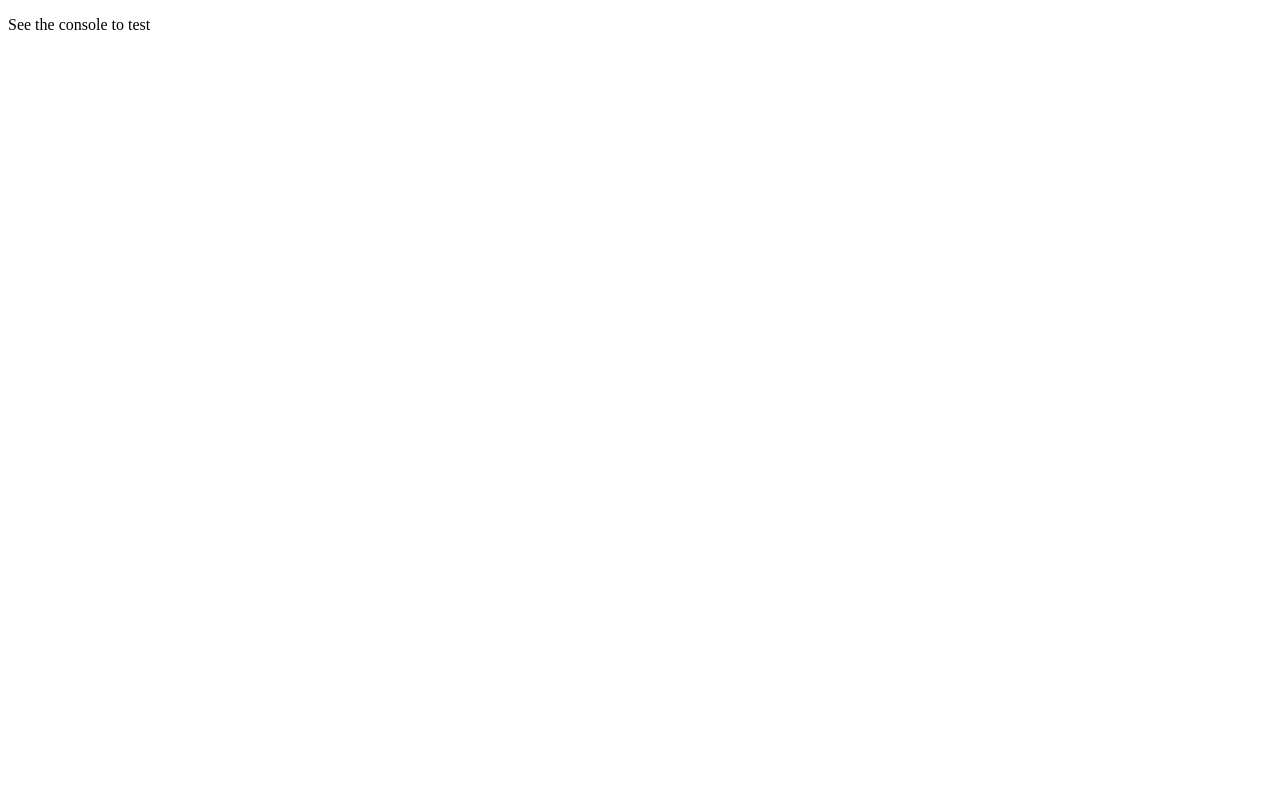
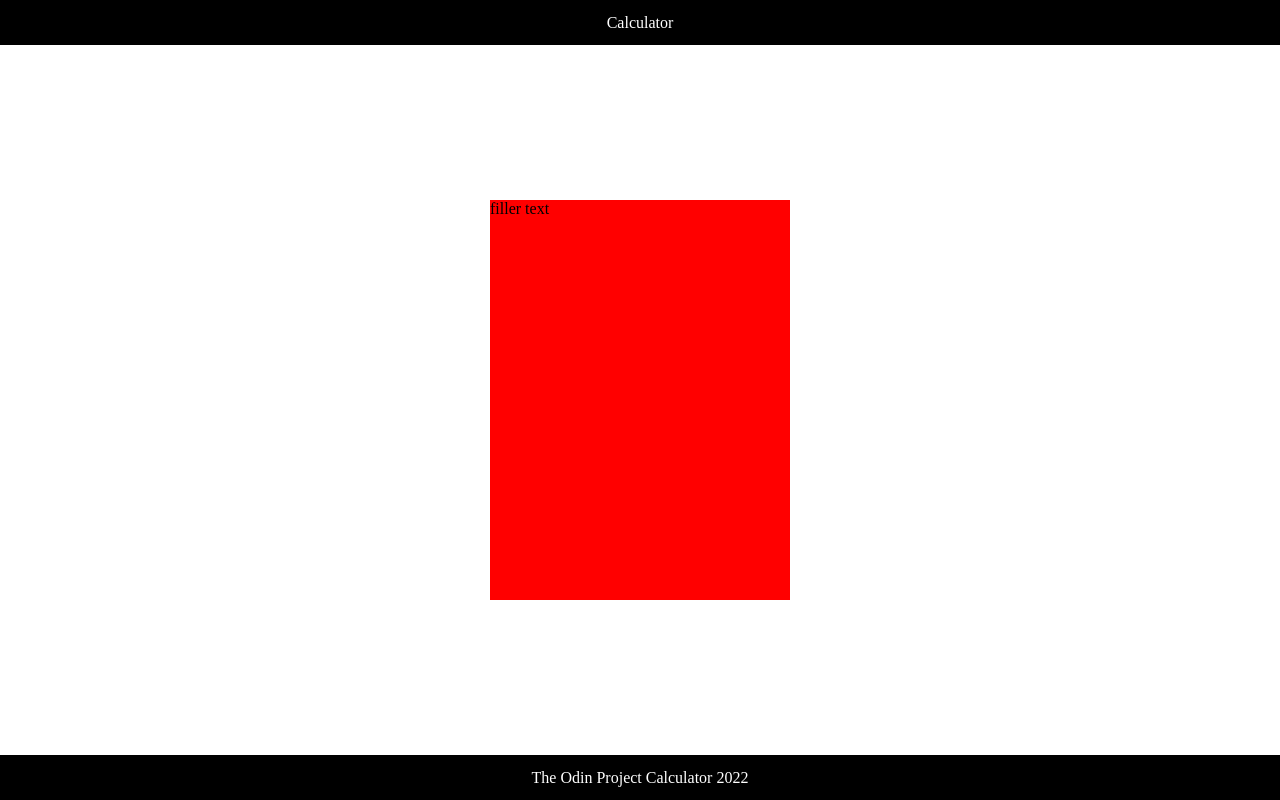
Before and after one commit to JLavigueure/calculator, a plain HTML site: page index.html in a window 1280 px wide. Drawn offline with Linux system fonts and the light colour scheme.

Commit message:
create basic html and css structure

```diff
--- a/index.html
+++ b/index.html
@@ -7,6 +7,18 @@
     <script src="java.js" defer></script>
 </head>
 <body>
-    <p>See the console to test</p>
+    <div class="header">
+        <p class="title text">Calculator</p>
+    </div>
+
+    <div class="content">
+        <div class="calculator">
+            <p>filler text</p>
+        </div>
+    </div>
+
+    <div class="footer">
+        <p class="credits text">The Odin Project Calculator 2022</p>
+    </div>
 </body>
 </html>
--- a/styles.css
+++ b/styles.css
@@ -0,0 +1,49 @@
+* {
+    box-sizing: border-box;
+    margin: 0px;
+}
+
+body {
+    display: flex;
+    flex-direction: column;
+    min-height: 100vh;
+}
+/* header and footer items */
+.header,
+.footer {
+    /* self */
+    background-color: black;
+    width: 100vw;
+    min-height: 45px;
+    /* contents */
+    display: flex;
+    justify-content: center;
+    align-items: center;
+}
+
+.header {
+    justify-self: flex-start;
+}
+
+.footer {
+}
+
+.text {
+text-align: center;
+color: white;
+}
+
+/* calculator items */
+
+.content {
+    flex: 1;
+    display: flex;
+    justify-content: center;
+    align-items: center;
+}
+
+.calculator {
+    min-height: 400px;
+    min-width: 300px;
+    background-color: rgb(255, 0, 0);
+}
```
